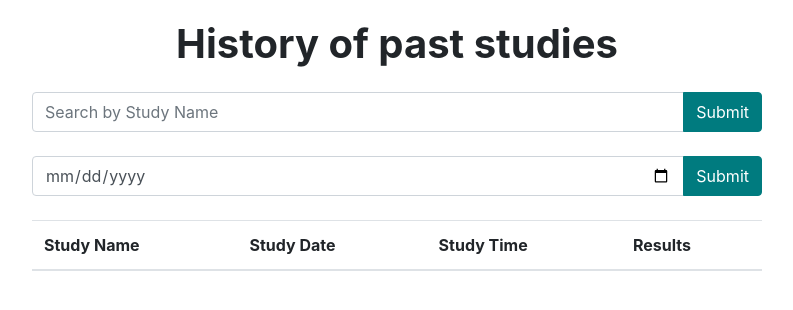
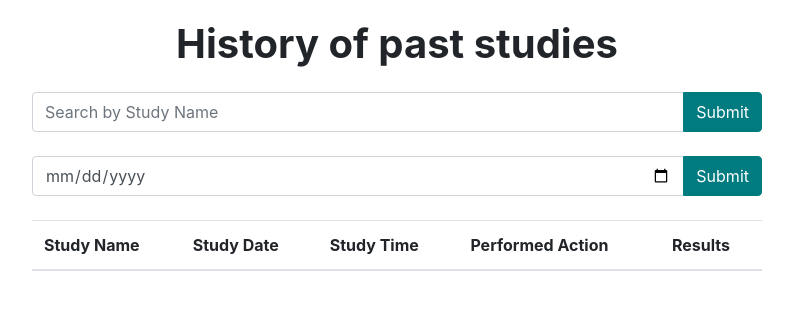
Before and after one commit to victoriavrl/LINFO2381-project, a Flask app: page /history in a window 1280 px wide. Shown: the part 56-366 px from the top of the page, without its empty margins (243-1036 px from the left). Run offline with Flask 3, Linux system fonts and the light colour scheme; lists and menus that the app fills with data are empty; parts of the project's set-up code (start-up, migrations or seed data) failed here and were passed over; some libraries are stand-ins or nearby versions.

Commit message:
ajouter action pas beau

```diff
--- a/code/Client.py
+++ b/code/Client.py
@@ -11,7 +11,7 @@ import random
 ##
 
 import CouchDBClient
-def addStudyResult(StudyName ,results):
+def addStudyResult(StudyName ,results, action):
     #with open (results, 'r') as f:
     #    results = f.read()
     StudyDate = datetime.datetime.now().date().isoformat()
@@ -20,8 +20,8 @@ def addStudyResult(StudyName ,results):
     'name' : StudyName,
     'date': StudyDate,
     'results': results,
-    'time': StudyTime
-
+    'time': StudyTime,
+    'action': action
 
 
 })
@@ -59,8 +59,8 @@ Name= 'Alex'
 with open ('unravel_mean.json', 'r') as f:
     unravel_mean = f.read()
 
-#create function to add  results
-addStudyResult(Name, unravel_mean)
+# function to add  results
+addStudyResult(Name, unravel_mean, 'unravel')
 
 #function to add to database
 def addmultipleResults():
@@ -68,7 +68,7 @@ def addmultipleResults():
             unravel_mean = f.read()
     for i in range(10):
         Name= 'Alex'+str(i)
-        addStudyResult(Name, unravel_mean)
+        addStudyResult(Name, unravel_mean,'test')
 
 #TODO :To add artificial results to the database
 addmultipleResults()
--- a/code/main.py
+++ b/code/main.py
@@ -19,12 +19,12 @@ study_name = ""
 
 dicomClient = DICOMwebClient() #TODO : mettre un url specifique?
 
-
-@app.route("/download_json", methods=["GET"])
+#ca sert a rien on pense cest vrai ?
+"""@app.route("/download_json", methods=["GET"])
 def download_json():
     # TODO: change unravel_mean.json with the name of the json file with the result (and it's path if necessary)
     #   if it's not in a file but juste a variable with the value go see the code in the function download
-    return send_file('unravel_mean.json', as_attachment=True, download_name='jsonResult.json')
+    return send_file('unravel_mean.json', as_attachment=True, download_name='Result.json')
 
 
 # TODO: PUT THE RIGHT FILE NAME
@@ -32,7 +32,7 @@ def download_json():
 def download_study_zip():
     # TODO: change 'session-03-a-client (1).zip' with the name of the zip (and it's path if necesary)
     return send_file('session-03-a-client (1).zip', as_attachment=True, download_name='study.zip')
-
+"""
 
 def ensure_uploads_directory():
     uploads_dir = 'uploads'
@@ -65,6 +65,7 @@ def history():
     names = []
     results = []
     times = []
+    actions = []
     size = 0
 
     if request.method == "POST":
@@ -87,9 +88,10 @@ def history():
             names.append(composition[i]['name'])
             results.append(composition[i]['results'])
             times.append(composition[i]['time'])
+            actions.append(composition[i]['action'])
         size = len(dates)
 
-    return render_template('history.html', dates=dates, names=names, results=results, size=size, times=times)
+    return render_template('history.html', dates=dates, names=names, results=results, size=size, times=times, actions=actions)
 
 
 @app.route("/download/<jsone>", methods=["POST", "GET"])
@@ -151,7 +153,7 @@ def display_nifti_images():
                 file_name = filename.split('.')[0] + ".json"
                 with open(file_name, 'w') as json_file:
                     json.dump(nifti_info, json_file, indent=4)
-                client.addStudyResult(study_name, file_name) #TODO : est ce que c'est bien comme ça qu'on ajoute le résultat à la base de donnée ?
+                client.addStudyResult(study_name, file_name, 'Display NIFTII image') #TODO : est ce que c'est bien comme ça qu'on ajoute le résultat à la base de donnée ?
                 if os.path.exists(file_name):
                     os.remove(file_name)
 
--- a/code/templates/history.html
+++ b/code/templates/history.html
@@ -23,12 +23,13 @@ History of past studies
                     </div>
                 </div>
             </form>
-            <table class="table">
+            <table class="table"  >
                 <thead>
                     <tr>
                         <th>Study Name</th>
                         <th>Study Date</th>
                         <th>Study Time</th>
+                        <th>Performed Action</th>
                         <th>Results</th>
                     </tr>
                 </thead>
@@ -38,6 +39,7 @@ History of past studies
                         <td>{{names[i]}}</td>
                         <td>{{dates[i]}}</td>
                         <td>{{times[i]}}</td>
+                        <td>{{actions[i]}}</td>
                         <td>
                             <button type="button" class="btn btn-primary" onclick="window.location.href='/content/{{results[i]}}'">Show content json file</button>
                             <button type="button" class="btn btn-primary" onclick="window.location.href='/download/{{results[i]}}'">Download json file</button>
```
